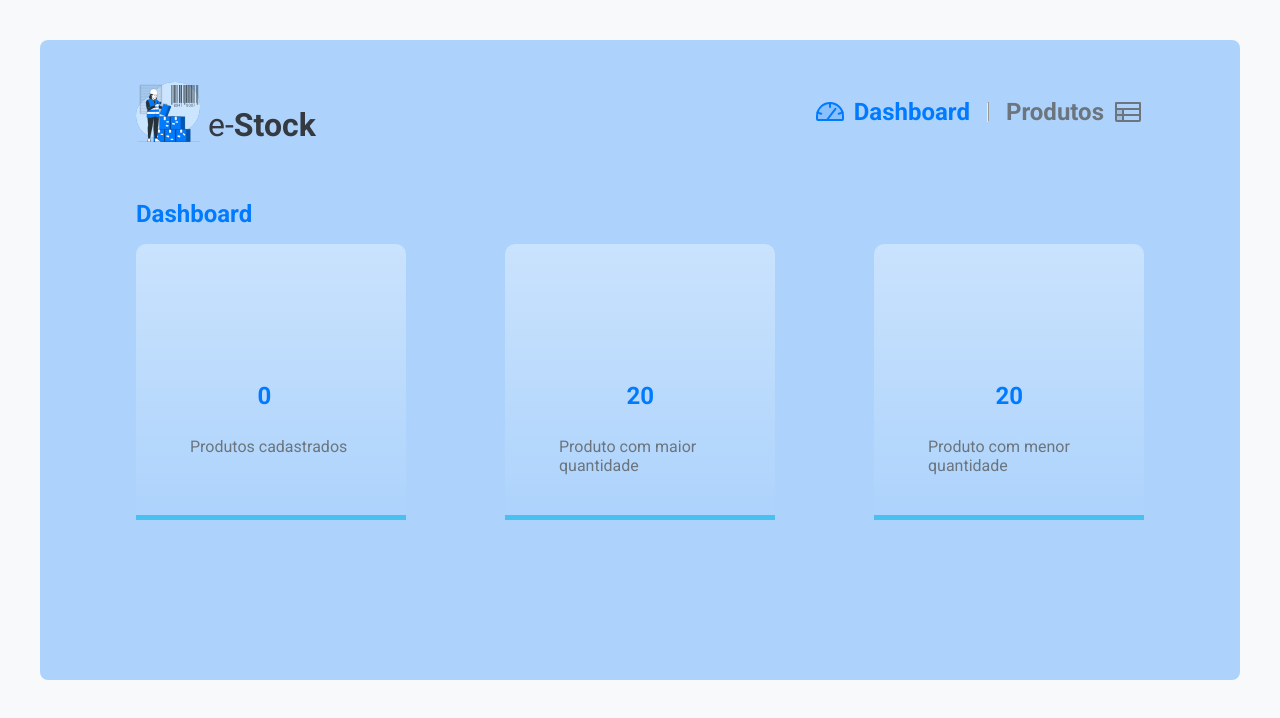
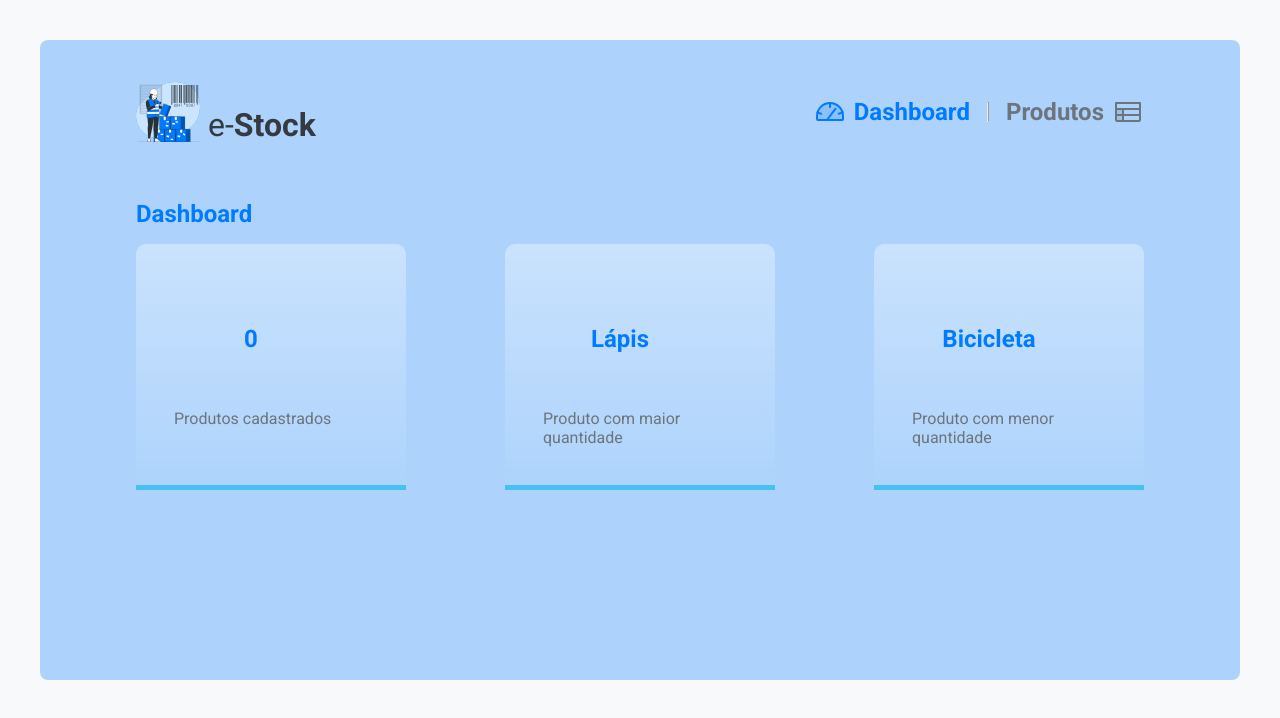
Before and after one commit to carlosrobert0/StockControl, a React (Vite) app: page / in a window 1280 px wide. Shown: the top 718 px of the page. Built offline with nearby package versions, Linux system fonts and the light colour scheme.

Commit message:
Paginas e rotas - estilizando card de dashboard

```diff
--- a/src/pages/Home/components/CardDashboard/styles.ts
+++ b/src/pages/Home/components/CardDashboard/styles.ts
@@ -3,7 +3,10 @@ import styled from "styled-components";
 export const CardDashboardContainer = styled.div`
   position: relative;
   width: 270px;
-  height: 276px;
+  height: 246px;
+  display: flex;
+  align-items: center;
+  justify-content: center;
   border-radius: 10px;
   background: linear-gradient(180deg, rgba(255, 255, 255, 0.35) 0%, rgba(67, 77, 85, 0) 100%);
 `
@@ -11,16 +14,16 @@ export const CardDashboardContainer = styled.div`
 export const CardDashboardContent = styled.div`
   width: 230px;
   height: 196px;
-
+  margin-top: 24px;
   display: flex;
+  align-items: center;
+  justify-content: center;
   flex-direction: column;
 
   h1 {
-    position: absolute;
     font-size: 52px;
     text-align: center;
-    top: 50%;
-    left: 45%;
+    margin: auto;
     font-weight: bold;
     color: ${({ theme }) => theme.colors.gray_dark}
   }
@@ -28,10 +31,8 @@ export const CardDashboardContent = styled.div`
   p {
     width: 192px;
     height: 55px;
-    position: absolute;
+    margin-left: auto;
     font-size: 16px;
-    top: 70%;
-    left: 20%;
     color: ${({ theme }) => theme.colors.gray}
   }
 `
--- a/src/pages/Home/index.tsx
+++ b/src/pages/Home/index.tsx
@@ -16,8 +16,8 @@ export function Home() {
       </div>
       <div>
         <CardDashboard value={String(totalProducts)} description="Produtos cadastrados" />
-        <CardDashboard value="20" description="Produto com maior quantidade" />
-        <CardDashboard value="20" description="Produto com menor quantidade" />
+        <CardDashboard value="Lápis" description="Produto com maior quantidade" />
+        <CardDashboard value="Bicicleta" description="Produto com menor quantidade" />
       </div>
     </HomeContainer>
   )
```
